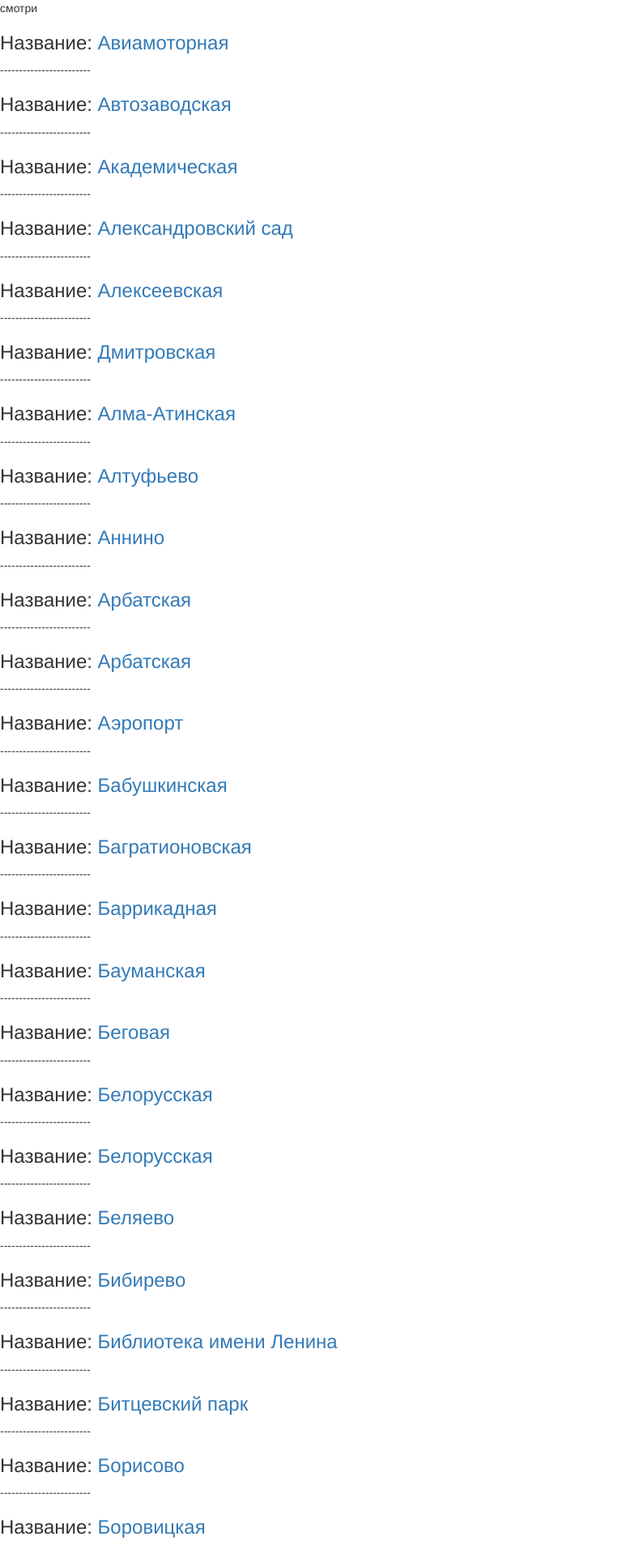
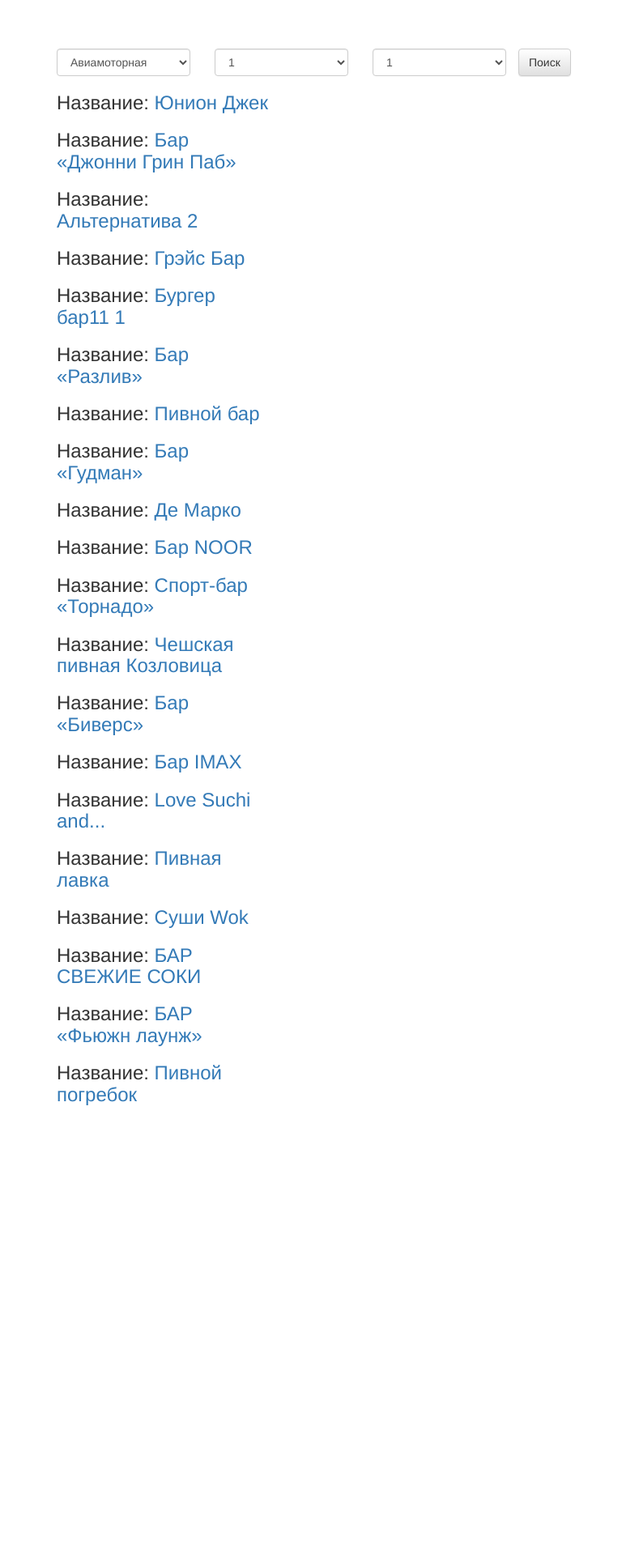
Before and after one commit to asya229/bar_project, a Django app: page / in a window 1280 px wide. Shown: the top 1913 px of the page at 81% size, without its empty margins (0-768 px from the left). After the commit the page ends 1365 px from the top, so only its background shows below. Run offline with Django 3.2, Linux system fonts and the light colour scheme; data comes from the database, SQL or seed files in the repository; some libraries are stand-ins or nearby versions.

Commit message:
В head добавлен bootstrap Создана табличка в меню Баров Добавлены окошки для сортированых районов, метро, АО

```diff
--- a/templates/barmetro/base.html
+++ b/templates/barmetro/base.html
@@ -3,15 +3,23 @@
 <head>
     <meta charset="UTF-8">
     <title>Title</title>
-    <link rel="stylesheet" href="//maxcdn.bootstrapcdn.com/bootstrap/3.2.0/css/bootstrap.min.css">
-    <link rel="stylesheet" href="//maxcdn.bootstrapcdn.com/bootstrap/3.2.0/css/bootstrap-theme.min.css">
+    <!-- Latest compiled and minified CSS -->
+    <link rel="stylesheet" href="https://maxcdn.bootstrapcdn.com/bootstrap/3.3.7/css/bootstrap.min.css" integrity="sha384-BVYiiSIFeK1dGmJRAkycuHAHRg32OmUcww7on3RYdg4Va+PmSTsz/K68vbdEjh4u" crossorigin="anonymous">
+
+    <!-- Optional theme -->
+    <link rel="stylesheet" href="https://maxcdn.bootstrapcdn.com/bootstrap/3.3.7/css/bootstrap-theme.min.css" integrity="sha384-rHyoN1iRsVXV4nD0JutlnGaslCJuC7uwjduW9SVrLvRYooPp2bWYgmgJQIXwl/Sp" crossorigin="anonymous">
+
+    <!-- Latest compiled and minified JavaScript -->
+    <script src="https://maxcdn.bootstrapcdn.com/bootstrap/3.3.7/js/bootstrap.min.js" integrity="sha384-Tc5IQib027qvyjSMfHjOMaLkfuWVxZxUPnCJA7l2mCWNIpG9mGCD8wGNIcPD7Txa" crossorigin="anonymous"></script>
+    <meta name="viewport" content="width=device-width, initial-scale=1">
+
 </head>
 <body>
-смотри
 
+<div class="container">
 {% block content %}
 {% endblock %}
-
+</div>
 
 
 </body>
--- a/templates/barmetro/page_list.html
+++ b/templates/barmetro/page_list.html
@@ -2,21 +2,59 @@
 
 {% block content %}
 
-    {% for coord in coords %}
-        <div>
-        <h3>Название: <a href="{% url 'page_metro' pk=coord.pk %}">{{ coord.metroname }}</a></h3>
+    <br> <br> <br>
 
-        ------------------------
+    <div class="row">
+        <div class="col-xs-2">
+            <select class="form-control">
+
+
+                {% for coord in coords %}
+                <option><a href="{% url 'page_metro' pk=coord.pk %}">
+                {{ coord.metroname }}</a></option>
+                {% endfor %}
+            </select>
         </div>
-    {% endfor %}
 
-    {% for coord_bar in coords_for_bar %}
-        <div>
-        <h3>Название: <a href="{% url 'page_bar' pk=coord_bar.pk %}">{{ coord_bar.barname }}</a></h3>
 
-        ------------------------
+        <div class="col-xs-2">
+
+            <select class="form-control">
+                <option>1</option>
+                <option>2</option>
+                <option>3</option>
+                <option>4</option>
+                <option>5</option>
+            </select>
         </div>
-    {% endfor %}
+        <div class="col-xs-2">
+            <select class="form-control">
+                <option>1</option>
+                <option>2</option>
+                <option>3</option>
+                <option>4</option>
+                <option>5</option>
+            </select>
+        </div>
+
+        <button type="submit" class="btn btn-default">Поиск</button>
+    </div>
+
+
+
+    <div class="row">
+        <div class="col-md-9 col-md-push-3">
+
+        </div>
+
+        <div class="col-md-3 col-md-pull-9">
+            {% for coord_bar in coords_for_bar %}
+            <h3>Название: <a href="{% url 'page_bar' pk=coord_bar.pk %}">
+                {{ coord_bar.barname }}</a></h3>
+            {% endfor %}
+        </div>
+
+    </div>
 
 
 {% endblock content %}
```
Also changed, not shown: templates/barmetro/page_bar.html (+9 -7 lines).
